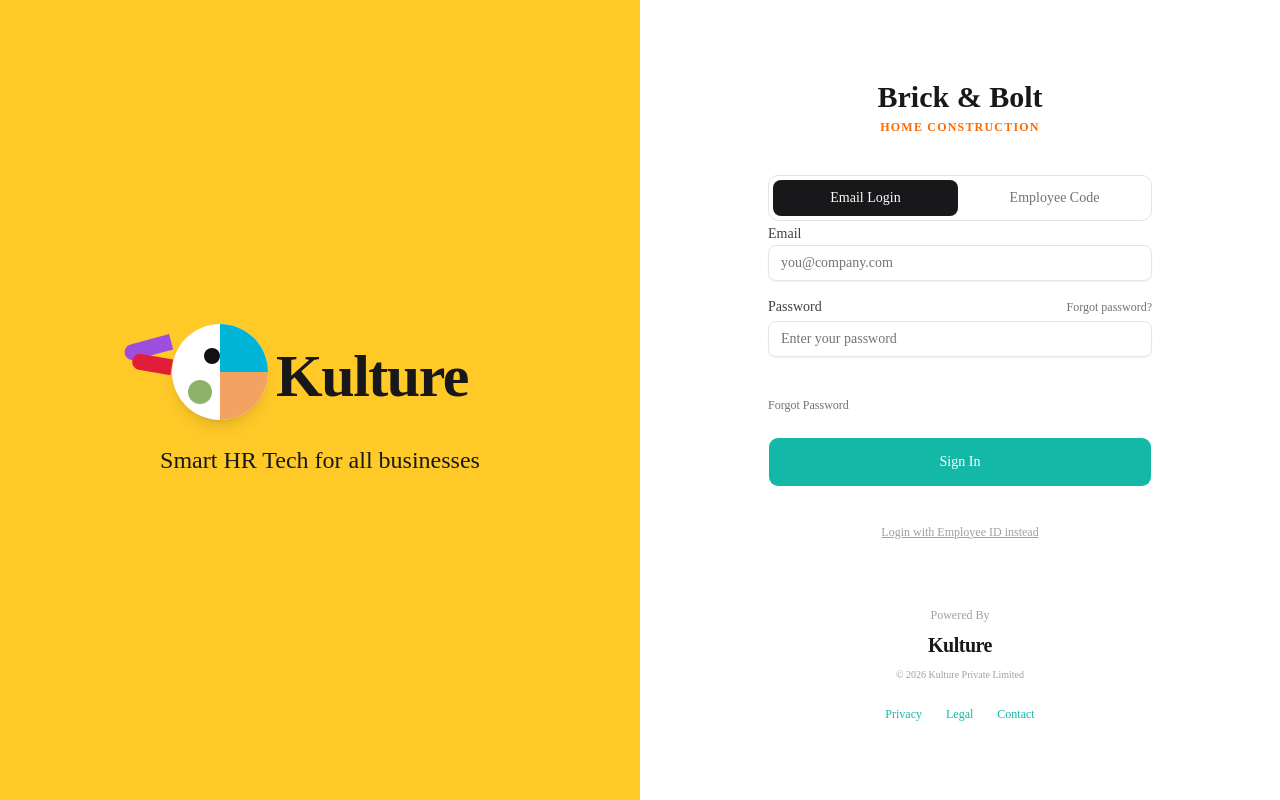
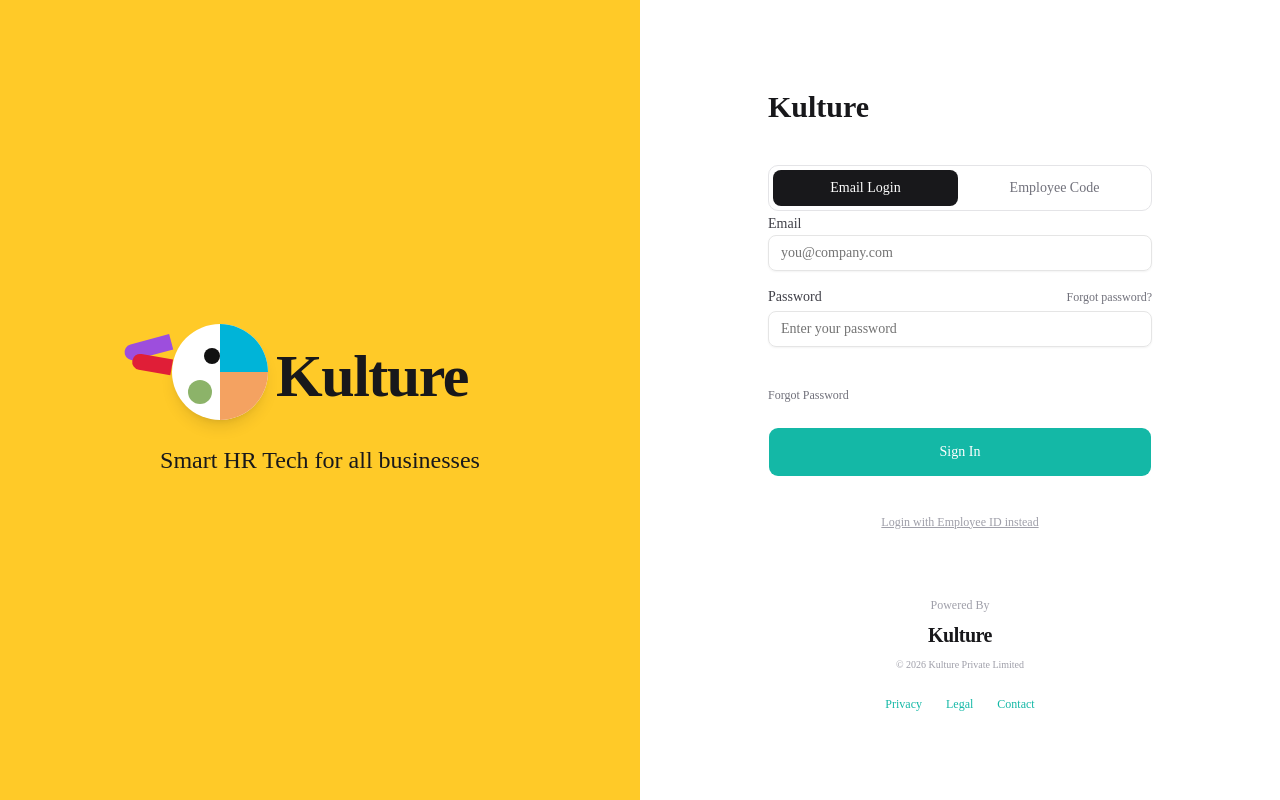
Before and after one commit to SahilRanjan0017/kultures-hrms, a Next.js app: page /auth/login in a window 1280 px wide. Built offline with nearby package versions, Linux system fonts and the light colour scheme.

Commit message:
MVP_v0_Deploymentpart

```diff
--- a/src/app/auth/login/page.tsx
+++ b/src/app/auth/login/page.tsx
@@ -114,10 +114,9 @@
             <div className="flex-1 flex flex-col justify-center px-4 sm:px-6 lg:px-20 xl:px-24 bg-white relative">
                 <div className="mx-auto w-full max-w-sm">
 
-                    {/* Tenant Logo Placeholder (can be driven by DB later, showing Brick & Bolt as requested in visual) */}
-                    <div className="mb-10 text-center flex flex-col items-center justify-center">
-                        <h2 className="text-3xl font-bold text-zinc-900">Brick & Bolt</h2>
-                        <p className="text-xs uppercase tracking-widest text-orange-500 font-bold mt-1">Home Construction</p>
+                    {/* Tenant Logo Placeholder (can be driven by DB later) */}
+                    <div className="mb-10 animate-fade-in [animation-delay:200ms] flex flex-col items-center sm:items-start text-center sm:text-left">
+                        <h2 className="text-3xl font-bold text-zinc-900">Kulture</h2>
                     </div>
 
                     {/* ✅ OTP Expired Error from URL */}
--- a/src/app/auth/reset-password/page.tsx
+++ b/src/app/auth/reset-password/page.tsx
@@ -141,9 +141,8 @@
                 <div className="mx-auto w-full max-w-sm">
 
                     {/* Tenant Logo Placeholder */}
-                    <div className="mb-10 text-center flex flex-col items-center justify-center">
-                        <h2 className="text-3xl font-bold text-zinc-900">Brick & Bolt</h2>
-                        <p className="text-xs uppercase tracking-widest text-[#F4A261] font-bold mt-1">Home Construction</p>
+                    <div className="mb-10 animate-fade-in [animation-delay:200ms] flex flex-col items-center sm:items-start text-center sm:text-left">
+                        <h2 className="text-3xl font-bold text-zinc-900">Kulture</h2>
                     </div>
 
                     <Link href="/auth/login" className="flex items-center text-sm text-zinc-500 hover:text-zinc-900 transition-colors w-fit mb-6">
```
